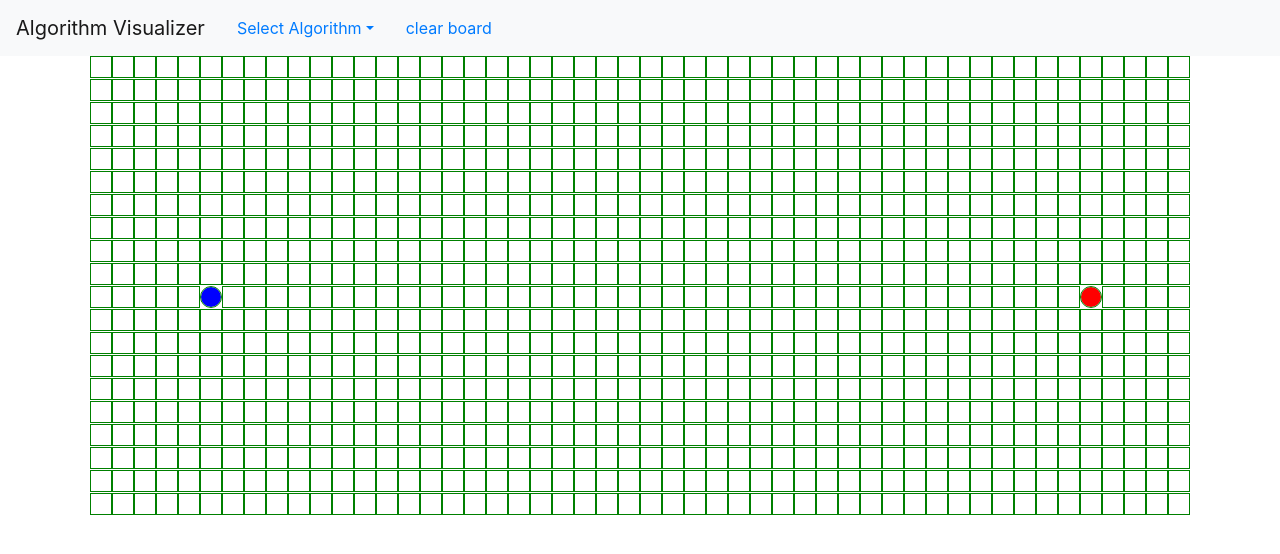
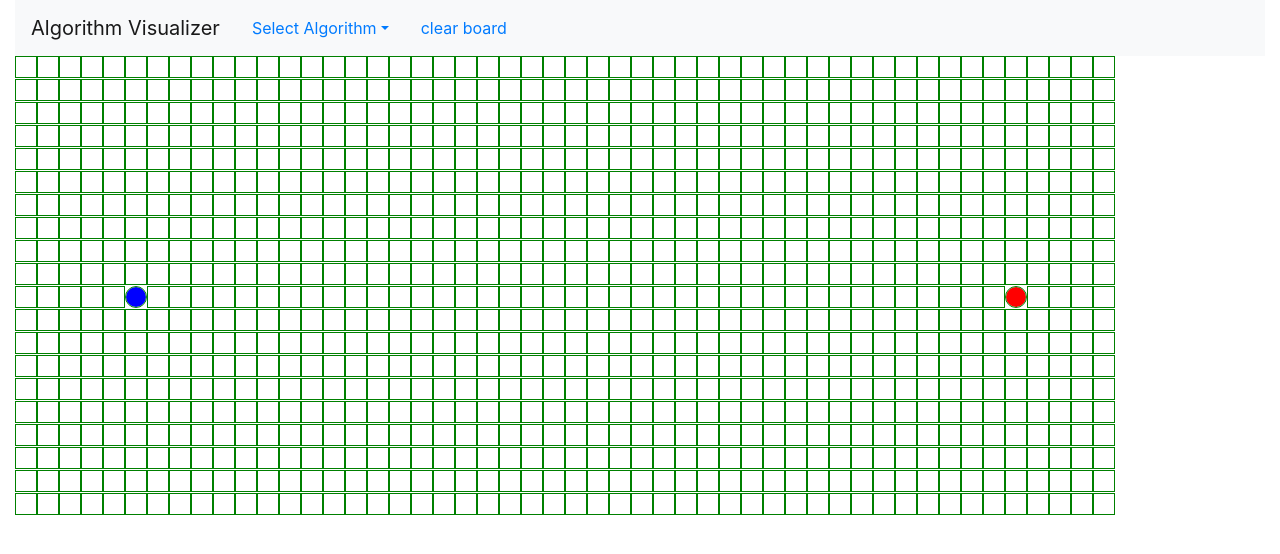
Before and after one commit to ManivannanBel/algorithm-visualizer, a React (Create React App) app: page / in a window 1280 px wide. Shown: the top 554 px of the page. Built offline with nearby package versions, Linux system fonts and the light colour scheme.

Commit message:
Navbar adjustments

```diff
--- a/src/components/VisualizerComponent.css
+++ b/src/components/VisualizerComponent.css
@@ -1,5 +1,6 @@
 .grid {
     display: flex;
+    position: absolute;
     justify-content: center;
 }
 
--- a/src/components/VisualizerComponent.jsx
+++ b/src/components/VisualizerComponent.jsx
@@ -7,6 +7,7 @@ import {bestFirstSearch, getGBFSPath} from '../Algorithms/bestFirstSearch'
 import Nav from 'react-bootstrap/Nav'
 import Navbar from 'react-bootstrap/Navbar'
 import NavDropdown from 'react-bootstrap/NavDropdown'
+import Container from 'react-bootstrap/Container'
 
 import './VisualizerComponent.css'
 import 'bootstrap/dist/css/bootstrap.min.css'
@@ -321,7 +322,8 @@ export class VisualizerComponent extends Component {
         //console.log(grid)
         //Building the grid with table and table data as Node component
         return (
-          <div>
+          <div className='container-fluid'>
+            <div>
             <Navbar bg="light" expand="lg">
             <Navbar.Brand href="#home">Algorithm Visualizer</Navbar.Brand>
             <NavDropdown title="Select Algorithm" id="basic-nav-dropdown">
@@ -332,6 +334,7 @@ export class VisualizerComponent extends Component {
             </NavDropdown>
             <Nav.Link onClick={() => this.clearVisitedNode(true)}>clear board</Nav.Link>
             </Navbar>
+            </div>
             <div className="grid">
               <table>
                 <tbody>
```
